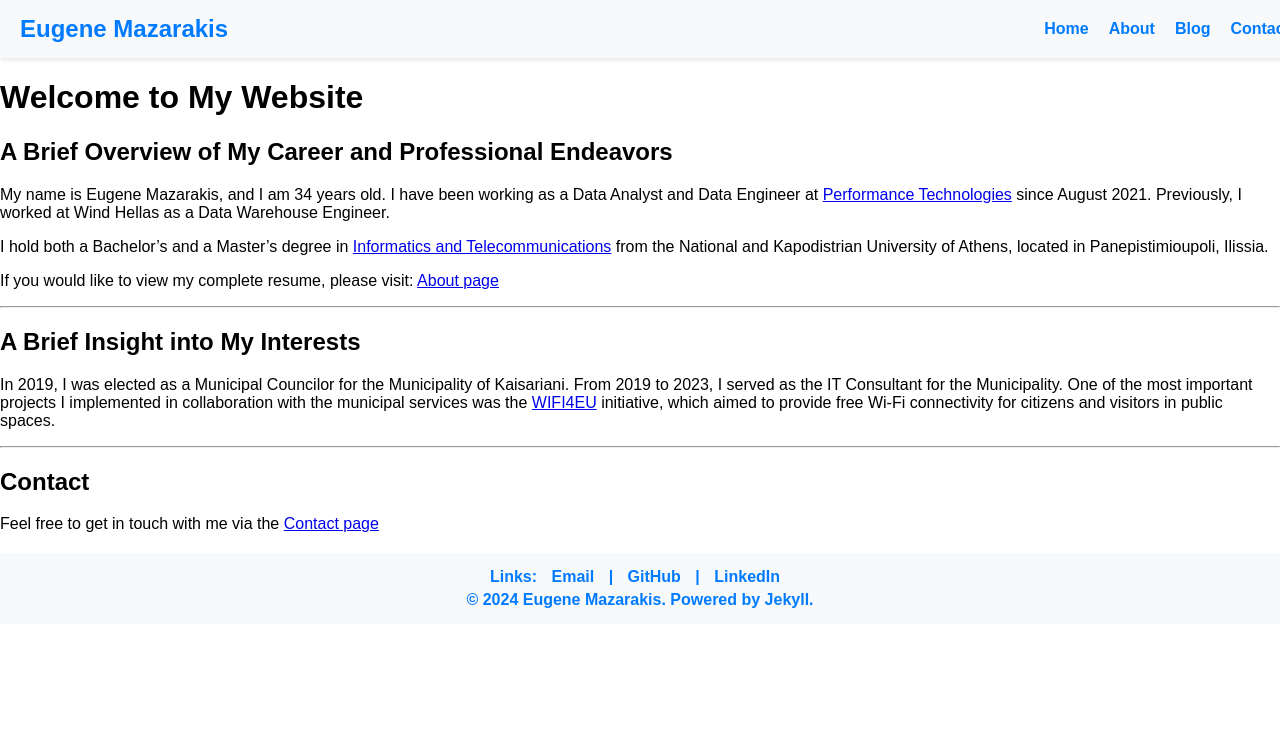
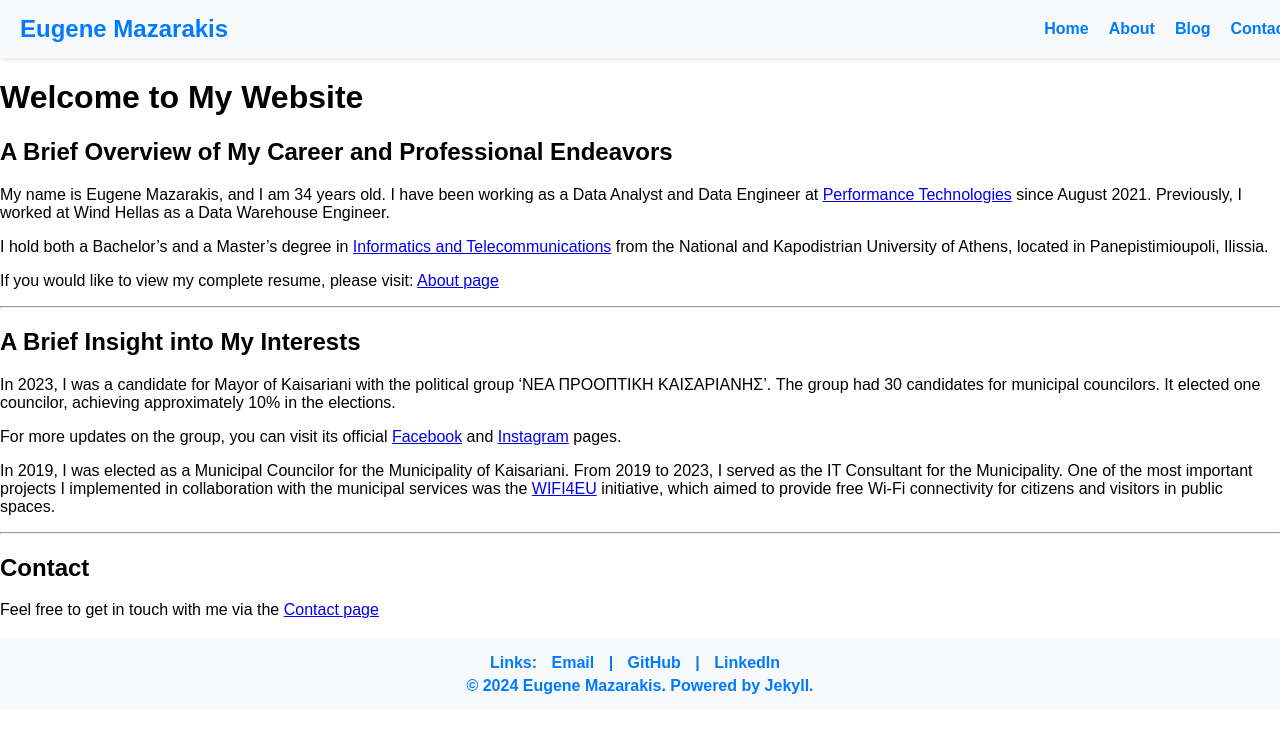
Before and after one commit to EMazarakis/EMazarakis.github.io, a Jekyll site: the page built from index.md, in a window 1280 px wide. Shown: the top 733 px of the page. Built offline with Jekyll 4.4.1, drawn with Linux system fonts in a browser that asks for light colours.

Commit message:
Update index.md

```diff
--- a/index.md
+++ b/index.md
@@ -16,6 +16,12 @@ If you would like to view my complete resume, please visit: [About page](/about)
 
 ## A Brief Insight into My Interests
 
+In 2023, I was a candidate for Mayor of Kaisariani with the political group 'ΝΕΑ ΠΡΟΟΠΤΙΚΗ ΚΑΙΣΑΡΙΑΝΗΣ'.
+The group had 30 candidates for municipal councilors. It elected one councilor, achieving approximately 10% in the elections.
+
+For more updates on the group, you can visit its official [Facebook](https://www.facebook.com/NeaProoptikiKaisaranis) and [Instagram](https://www.instagram.com/nea_prooptiki_kaisarianis) pages.
+
+
 In 2019, I was elected as a Municipal Councilor for the Municipality of Kaisariani.
 From 2019 to 2023, I served as the IT Consultant for the Municipality. One of the most important projects I implemented in collaboration with the municipal services was the [WIFI4EU](https://wifi4eu.ec.europa.eu/#/home) initiative, which aimed to provide free Wi-Fi connectivity for citizens and visitors in public spaces.
 
```
